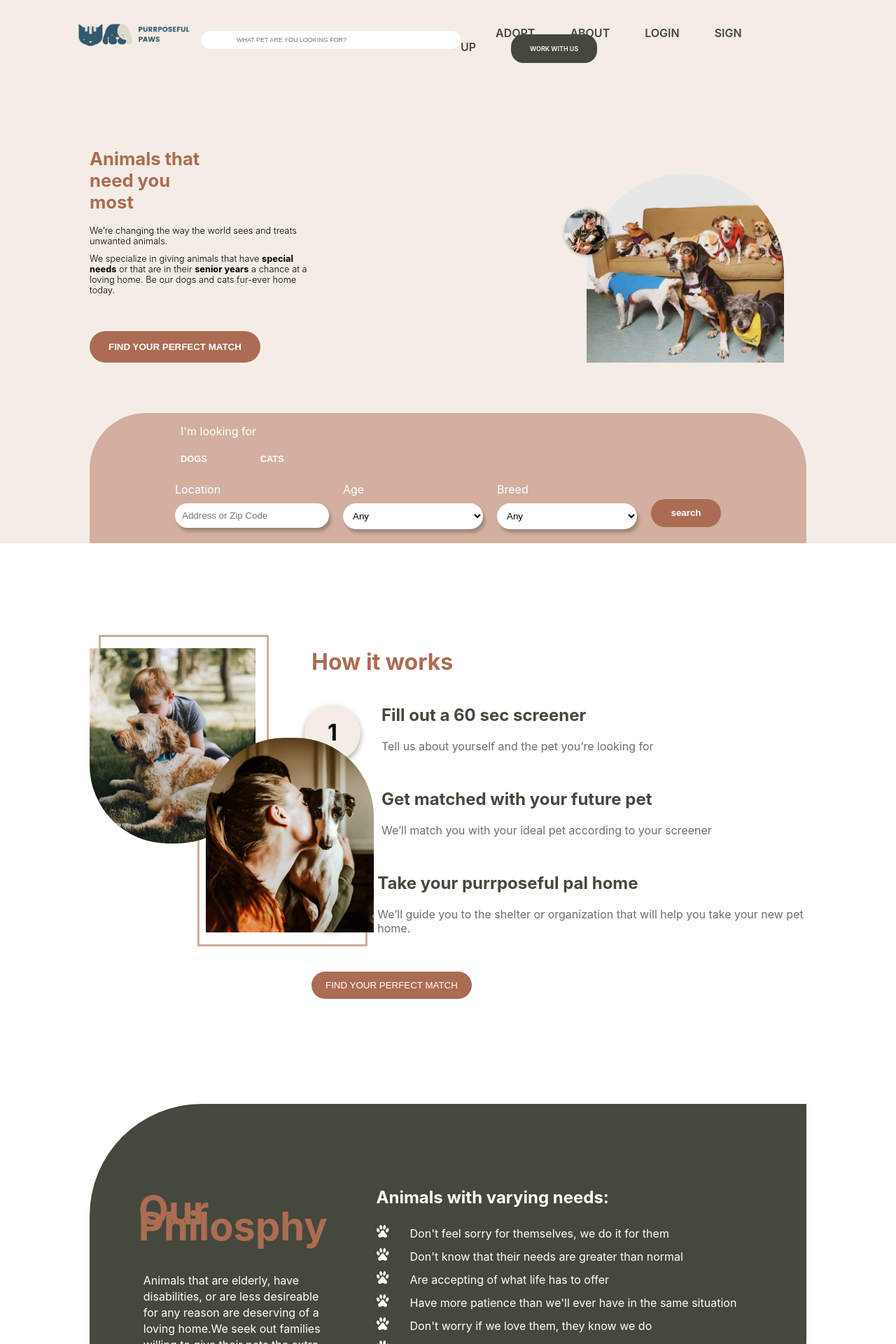
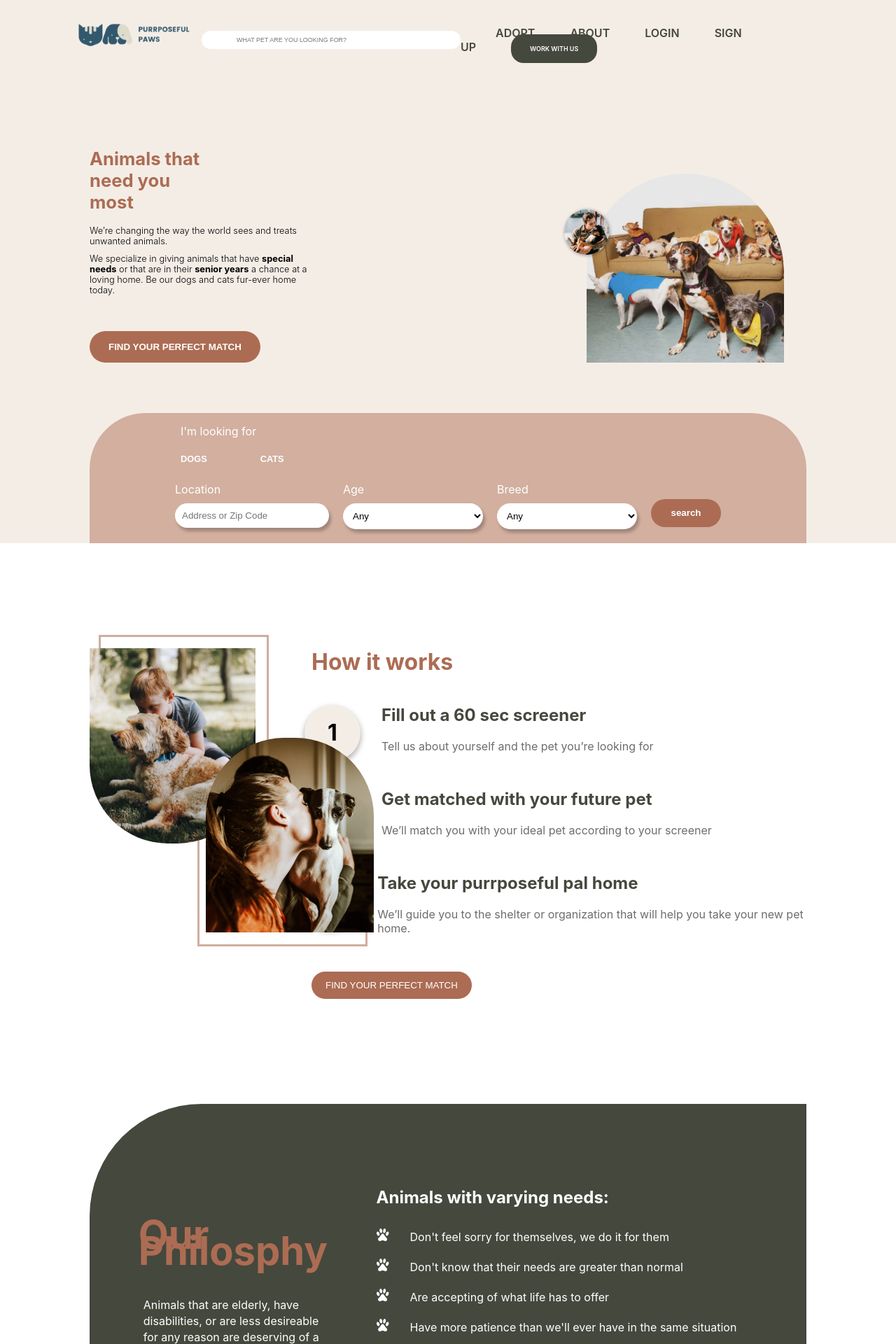
Before and after one commit to shamseen/pet-project, a React (Create React App) app: page / in a window 1280 px wide. Shown: the top 1920 px of the page at 70% size. Built offline with nearby package versions, Linux system fonts and the light colour scheme.

Commit message:
added more spacing between lines

```diff
--- a/src/components/Landing/Info.css
+++ b/src/components/Landing/Info.css
@@ -156,6 +156,6 @@ ul {
 
 .box-three-list:before {
   content: url('../../assets/paw.png');
-  margin: 5px 30px 5px 0px;
+  margin: 10px 30px 10px 0px;
 
 }
```
